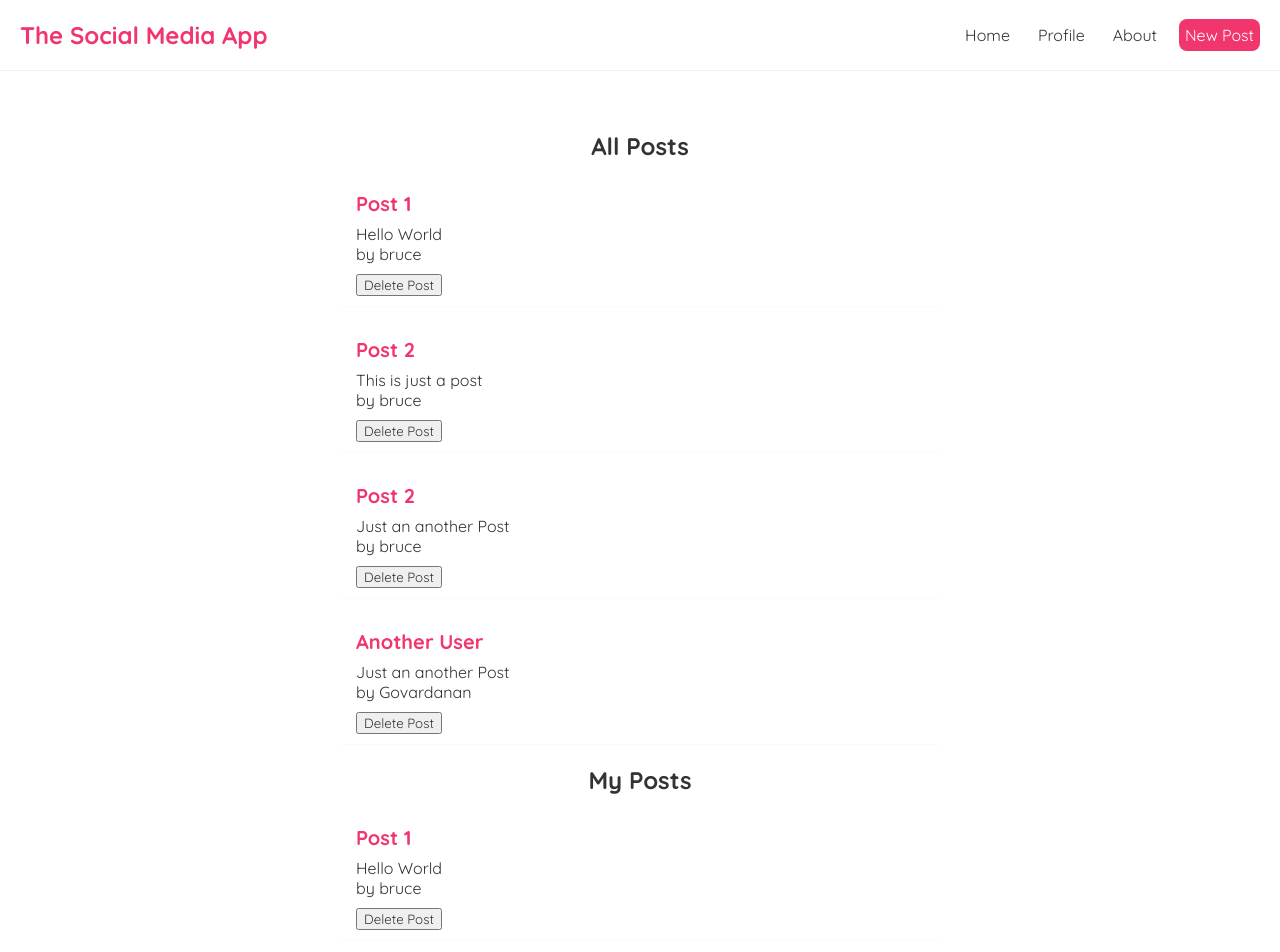
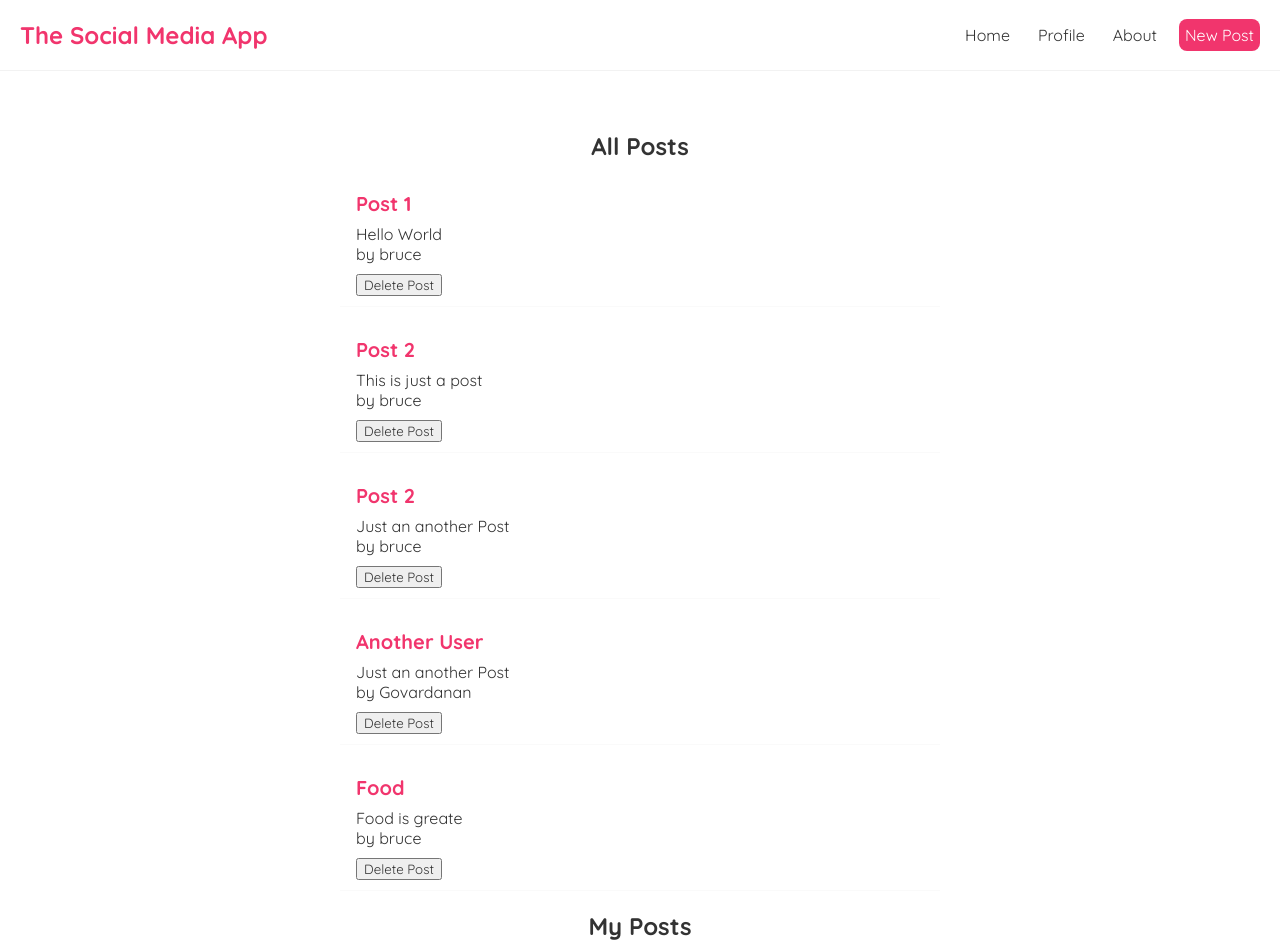
Before and after one commit to govardanan-sl/social-media-learning, a React (Create React App) app: page / in a window 1280 px wide. Shown: the top 952 px of the page. Built offline with nearby package versions, Linux system fonts and the light colour scheme; data requests are answered from the project's data file.

Commit message:
AddedJson Server

```diff
--- /dev/null
+++ b/data/db.json
@@ -0,0 +1,34 @@
+{
+  "posts": [
+    {
+      "title": "Post 1",
+      "body": "Hello World",
+      "author": "bruce",
+      "id": 0
+    },
+    {
+      "title": "Post 2",
+      "body": "This is just a post",
+      "author": "bruce",
+      "id": 1
+    },
+    {
+      "title": "Post 2",
+      "body": "Just an another Post",
+      "author": "bruce",
+      "id": 2
+    },
+    {
+      "title": "Another User",
+      "body": "Just an another Post",
+      "author": "Govardanan",
+      "id": 3
+    },
+    {
+      "title": "Food",
+      "body": "Food is greate",
+      "author": "bruce",
+      "id": 4
+    }
+  ]
+}
--- a/package.json
+++ b/package.json
@@ -8,6 +8,7 @@
     "@testing-library/user-event": "^12.1.10",
     "react": "^17.0.2",
     "react-dom": "^17.0.2",
+    "react-router-dom": "^5.2.0",
     "react-scripts": "4.0.3",
     "web-vitals": "^1.0.1"
   },
--- a/src/App.js
+++ b/src/App.js
@@ -1,14 +1,25 @@
 import './App.css';
 import Navbar from './component/Navbar';
 import Home from './component/Home';
+import Create from './component/Create';
+import {BrowserRouter as Router,Route,Switch} from 'react-router-dom';
 function App() {
   return (
-    <div className="App">
-      <Navbar/>
-      <div className="content">
-        <Home></Home>
+   <Router>
+      <div className="App">
+        <Navbar/>
+        <div className="content">
+          <Switch>
+            <Route exact path="/">
+              <Home></Home>
+            </Route>
+            <Route path="/create">
+              <Create></Create>
+            </Route>
+          </Switch>
+        </div>
       </div>
-    </div>
+    </Router>
   );
 }
 
--- /dev/null
+++ b/src/component/Create.js
@@ -0,0 +1,8 @@
+const Create = () => {
+    return (
+        <div className="create">
+            <h2>New Post</h2>
+        </div>
+    );
+}
+export default Create;
--- a/src/component/Home.js
+++ b/src/component/Home.js
@@ -1,24 +1,17 @@
-import {useState,useEffect} from 'react';
+//import {useState,useEffect} from 'react';
 import PostList from './PostList';
+import useFetch from '../useFetch';
 const Home = () =>{
-    const handleDelete = (id) => {
-        const newPosts = posts.filter(post => post.id!==id)
-        setPosts(newPosts);
-    }
-    const [posts,setPosts] = useState([
-        {title : 'Post 1', body : 'Hello World', author : 'bruce', id : 0},
-        {title : 'Post 2', body : 'This is just a post', author : 'bruce', id : 1},
-        {title : 'Post 2', body : 'Just an another Post', author : 'bruce', id : 2},
-        {title : 'Another User', body : 'Just an another Post', author : 'Govardanan', id : 3}
-    ]);
-
-    useEffect(() => {
-
-    });
+   const {data:posts,isLoading,isError} = useFetch("http://localhost:8000/posts");
     return(
         <div className="Home">
-        <PostList posts={posts} title="All Posts" handleDelete={handleDelete}></PostList>
-        <PostList posts={posts.filter((post)=>post.author ==='bruce')} title="My Posts" handleDelete={handleDelete} />
+        {!isError && isLoading && <div>Loading....</div>}
+        {isError && <div>
+            <h2 style={{color:"#ff003cf0"}}>{isError}</h2>
+            </div>
+        }
+        {posts && <PostList posts={posts} title="All Posts"></PostList>}
+        {posts && <PostList posts={posts.filter((post)=>post.author ==='bruce')} title="My Posts"/>}
         </div>
     )
 }
--- a/src/component/Navbar.js
+++ b/src/component/Navbar.js
@@ -1,16 +1,18 @@
+import {Link} from 'react-router-dom';
+
 const Navbar= () =>{
     return (
         <nav className="navbar">
             <h1>The Social Media App</h1>
             <div className="links">
-                <a href = "/">Home</a>
-                <a href = "/">Profile</a>
-                <a href = "/">About</a>
-                <a href = "/create" style = {{
+                <Link to = "/">Home</Link>
+                <Link to = "/">Profile</Link>
+                <Link to = "/">About</Link>
+                <Link to = "/create" style = {{
                     color:"white",
                     backgroundColor : "#f1356d",
                     borderRadius : '8px'
-                }}>New Post</a>
+                }}>New Post</Link>
             </div>
         </nav>
     )
--- a/src/component/PostList.js
+++ b/src/component/PostList.js
@@ -8,7 +8,7 @@ const PostList = ({posts,title,handleDelete}) =>{
                <h2>{post.title}</h2>
                <p>{post.body}</p>
                <p>by {post.author}</p>
-               <button onClick={() => handleDelete(post.id)}>Delete Post</button>
+               <button>Delete Post</button>
             </div>
             ))}
         </div>
--- /dev/null
+++ b/src/useFetch.js
@@ -0,0 +1,40 @@
+import {useState , useEffect } from 'react';
+const useFetch = (url) => {
+    const [data,setData] = useState(null);
+    const [isLoading, setIsLoading] = useState(true);
+    const [isError, setIsError] = useState(null);
+
+    useEffect(() => {
+        const abortFetch = new AbortController();
+
+        let requestOptions = {
+            method: 'GET',
+            redirect: 'follow'
+          };
+          fetch(url, requestOptions,{signal : abortFetch.signal})
+            .then(response => {
+                if(!response.ok){
+                    throw Error("Could not Fetch data");
+                }
+                return response.json();
+            })
+            .then(result => {
+                setData(result);
+                setIsLoading(false);
+                setIsError(null);
+            })
+            .catch((e) =>{
+                if(e.name==='AbortError'){
+                    console.log("Fetch Aborted");
+                }else{
+                    setIsError(e.message);
+                }
+            });
+
+        return () => abortFetch.abort();
+    }, [url])
+
+    return { data , isLoading, isError};
+}
+
+export default useFetch;
```
Also changed, not shown: 1 other file (tests, documents, lock files or other folders).
